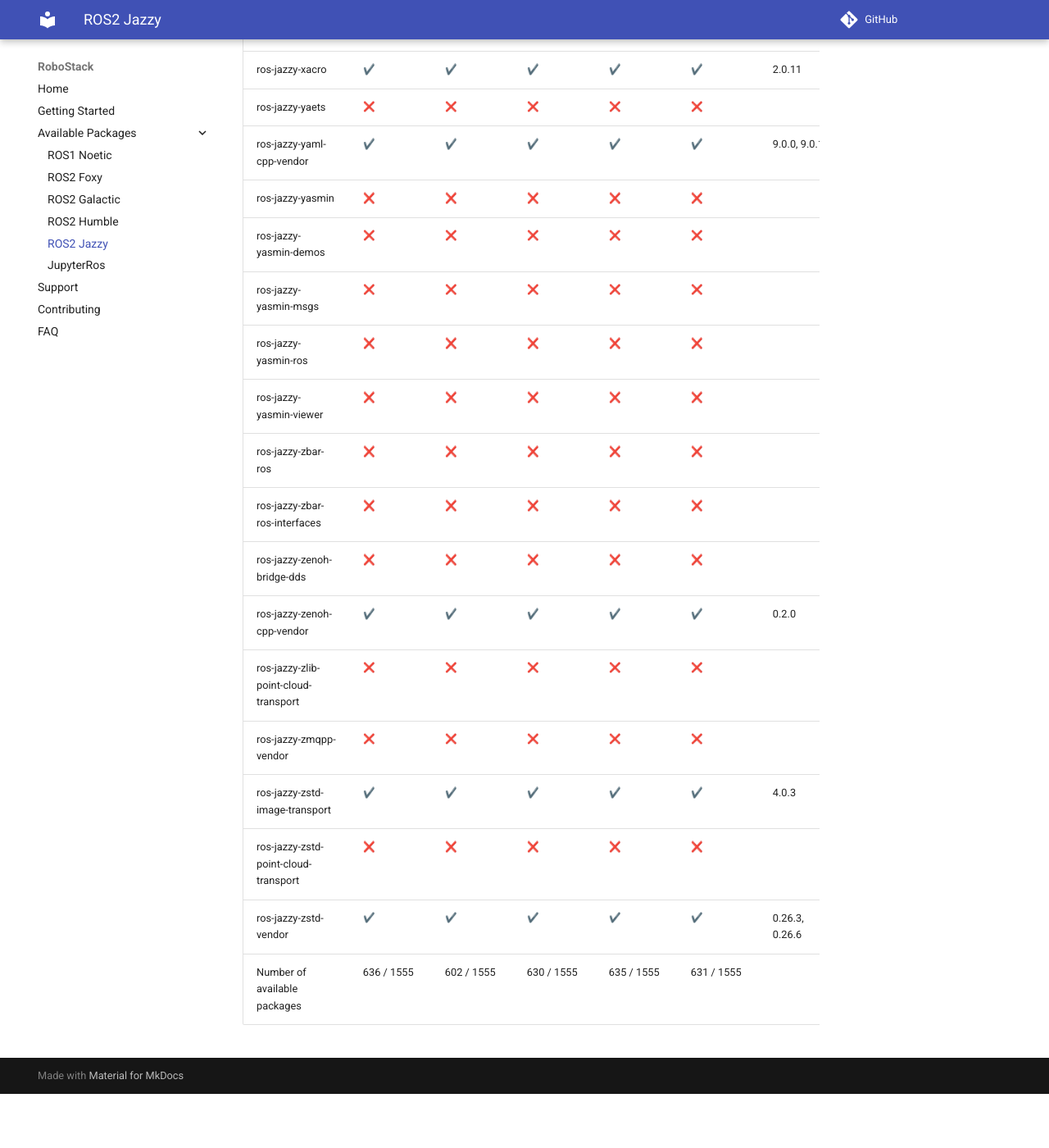
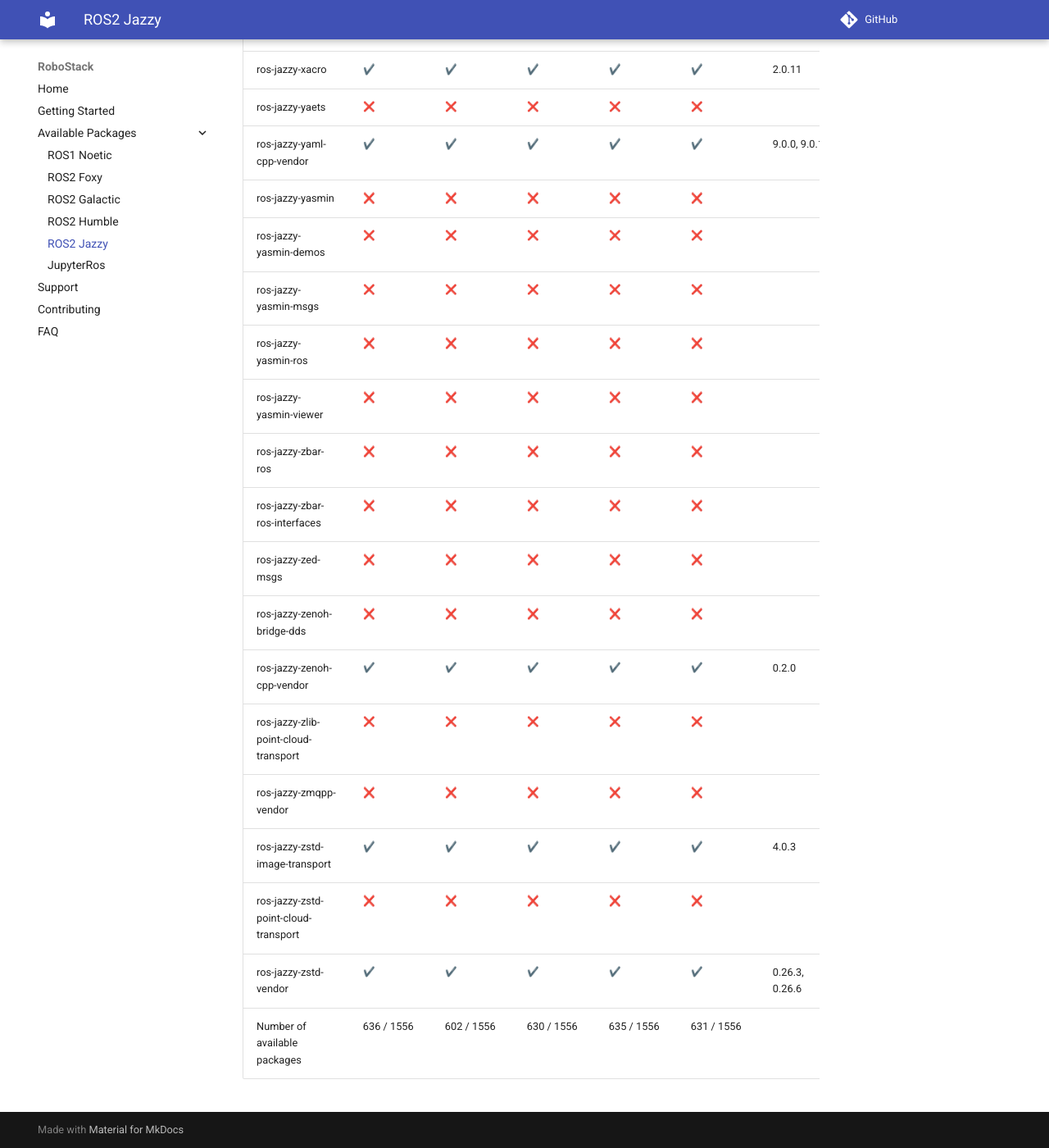
Before and after one commit to RoboStack/robostack.github.io, an MkDocs documentation site: the page built from docs/jazzy.md, in a window 1280 px wide and 1400 px high, scrolled down 111890 px. Shown: the whole window at 82% size. Built offline with MkDocs 1.6.1 and Material for MkDocs 9.7.7, drawn with Linux system fonts in a browser that asks for light colours; emoji names are drawn with the system emoji font; comment, search, counter and statistics services are not loaded; before the commit the page ends 113224 px from its top, so only the background shows below that.

Commit message:
Update tables

```diff
--- a/docs/jazzy.md
+++ b/docs/jazzy.md
@@ -1548,6 +1548,7 @@
 | ros-jazzy-yasmin-viewer | :x: { data-sort='0' } | :x: { data-sort='0' } | :x: { data-sort='0' } | :x: { data-sort='0' } | :x: { data-sort='0' } |   |
 | ros-jazzy-zbar-ros | :x: { data-sort='0' } | :x: { data-sort='0' } | :x: { data-sort='0' } | :x: { data-sort='0' } | :x: { data-sort='0' } |   |
 | ros-jazzy-zbar-ros-interfaces | :x: { data-sort='0' } | :x: { data-sort='0' } | :x: { data-sort='0' } | :x: { data-sort='0' } | :x: { data-sort='0' } |   |
+| ros-jazzy-zed-msgs | :x: { data-sort='0' } | :x: { data-sort='0' } | :x: { data-sort='0' } | :x: { data-sort='0' } | :x: { data-sort='0' } |   |
 | ros-jazzy-zenoh-bridge-dds | :x: { data-sort='0' } | :x: { data-sort='0' } | :x: { data-sort='0' } | :x: { data-sort='0' } | :x: { data-sort='0' } |   |
 | ros-jazzy-zenoh-cpp-vendor | :heavy_check_mark: { data-sort='1' } | :heavy_check_mark: { data-sort='1' } | :heavy_check_mark: { data-sort='1' } | :heavy_check_mark: { data-sort='1' } | :heavy_check_mark: { data-sort='1' } | 0.2.0  |
 | ros-jazzy-zlib-point-cloud-transport | :x: { data-sort='0' } | :x: { data-sort='0' } | :x: { data-sort='0' } | :x: { data-sort='0' } | :x: { data-sort='0' } |   |
@@ -1555,4 +1556,4 @@
 | ros-jazzy-zstd-image-transport | :heavy_check_mark: { data-sort='1' } | :heavy_check_mark: { data-sort='1' } | :heavy_check_mark: { data-sort='1' } | :heavy_check_mark: { data-sort='1' } | :heavy_check_mark: { data-sort='1' } | 4.0.3  |
 | ros-jazzy-zstd-point-cloud-transport | :x: { data-sort='0' } | :x: { data-sort='0' } | :x: { data-sort='0' } | :x: { data-sort='0' } | :x: { data-sort='0' } |   |
 | ros-jazzy-zstd-vendor | :heavy_check_mark: { data-sort='1' } | :heavy_check_mark: { data-sort='1' } | :heavy_check_mark: { data-sort='1' } | :heavy_check_mark: { data-sort='1' } | :heavy_check_mark: { data-sort='1' } | 0.26.3, 0.26.6  |
-| Number of available packages |  636 / 1555 | 602 / 1555 | 630 / 1555 | 635 / 1555 | 631 / 1555 |
+| Number of available packages |  636 / 1556 | 602 / 1556 | 630 / 1556 | 635 / 1556 | 631 / 1556 |
```
